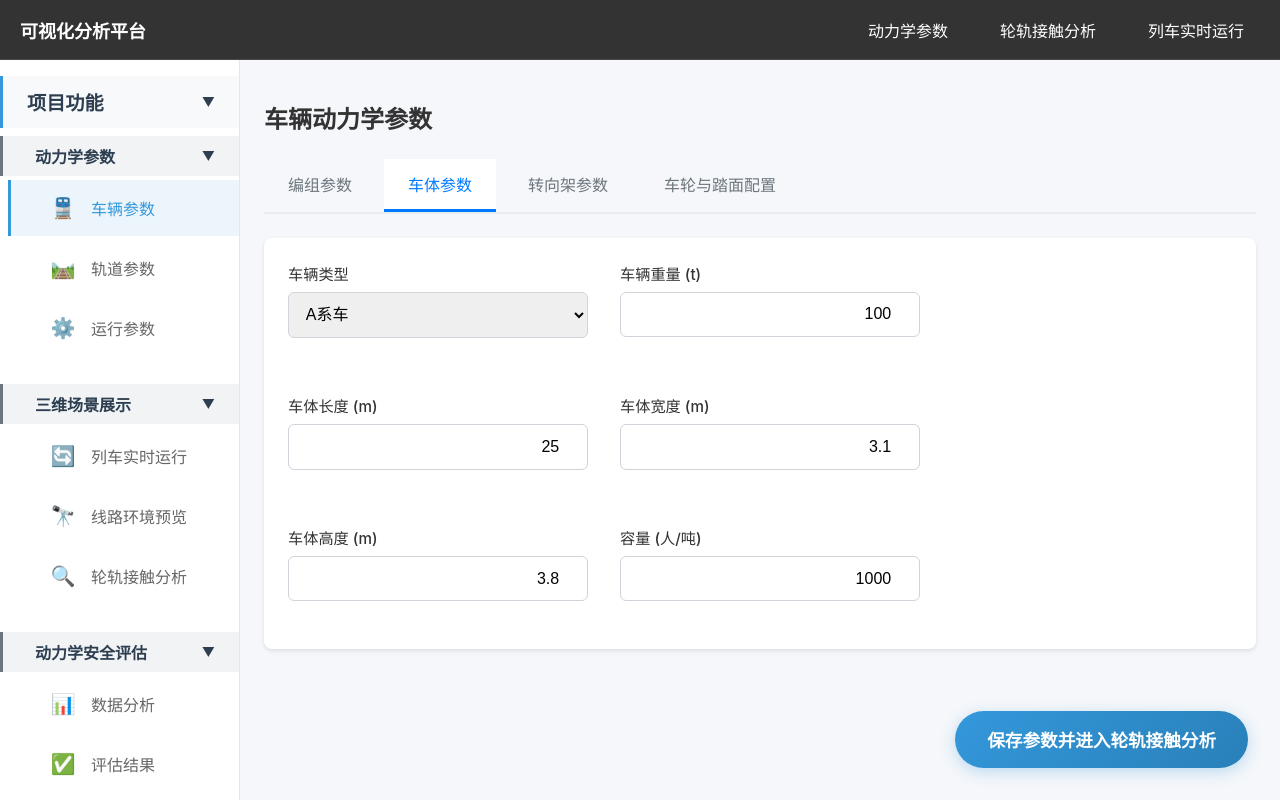
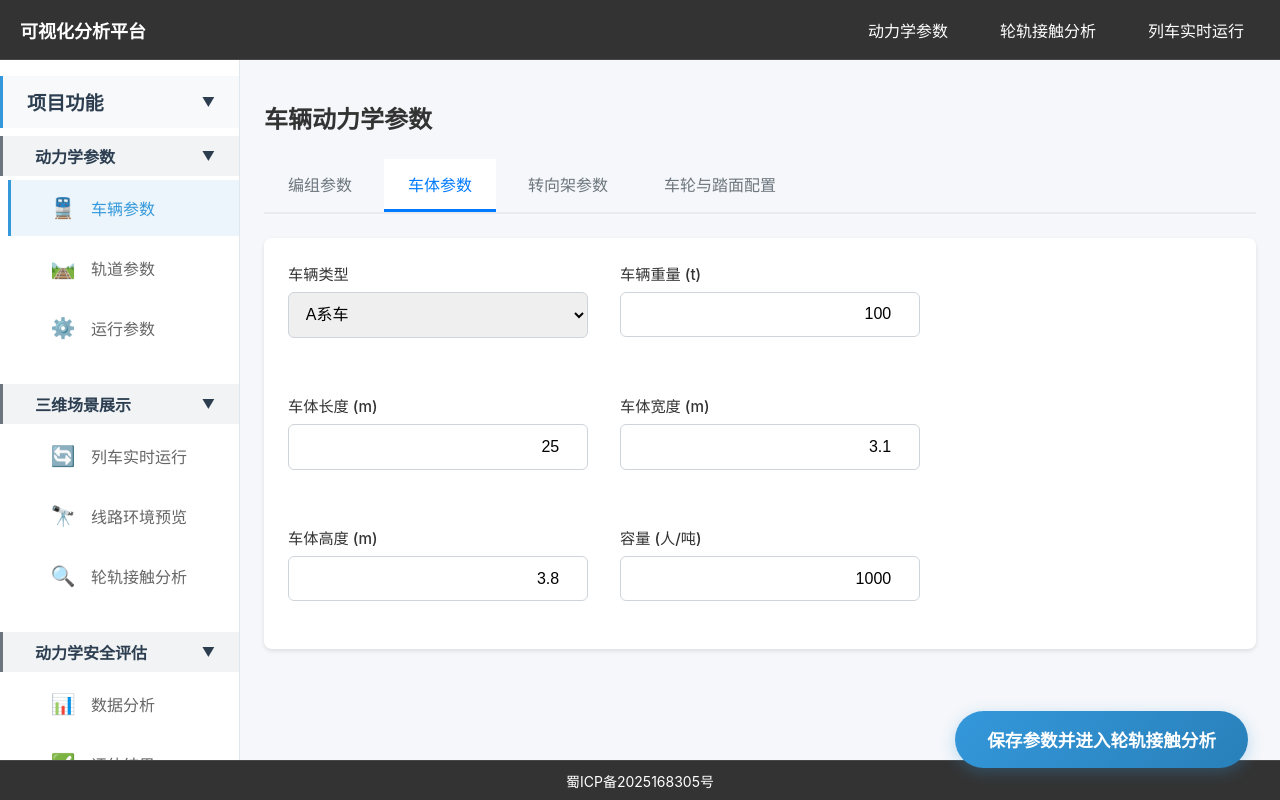
Before and after one commit to Supersource6666/SimpackLikedSimulationPlatform, a Vue app: page / in a window 1280 px wide. Built offline with nearby package versions, Linux system fonts and the light colour scheme.

Commit message:
add the ICP Checkin bottom bar

```diff
--- a/src/App.vue
+++ b/src/App.vue
@@ -20,6 +20,13 @@
         <router-view></router-view>
       </main>
     </div>
+
+    <!-- 页脚备案信息 -->
+    <footer class="app-footer">
+      <a href="https://beian.miit.gov.cn" target="_blank" rel="noopener noreferrer" class="beian-link">
+        蜀ICP备2025168305号
+      </a>
+    </footer>
   </div>
 </template>
 
@@ -82,4 +89,26 @@ import Sidebar from './components/Sidebar.vue'
   display: flex;
   overflow: hidden;
 }
+
+.app-footer {
+  height: 40px;
+  background-color: #333;
+  color: white;
+  display: flex;
+  justify-content: center;
+  align-items: center;
+  border-top: 1px solid rgba(255, 255, 255, 0.1);
+  font-size: 14px;
+}
+
+.beian-link {
+  color: white;
+  text-decoration: none;
+  transition: color 0.3s;
+}
+
+.beian-link:hover {
+  color: #aaa;
+  text-decoration: underline;
+}
 </style>
```
